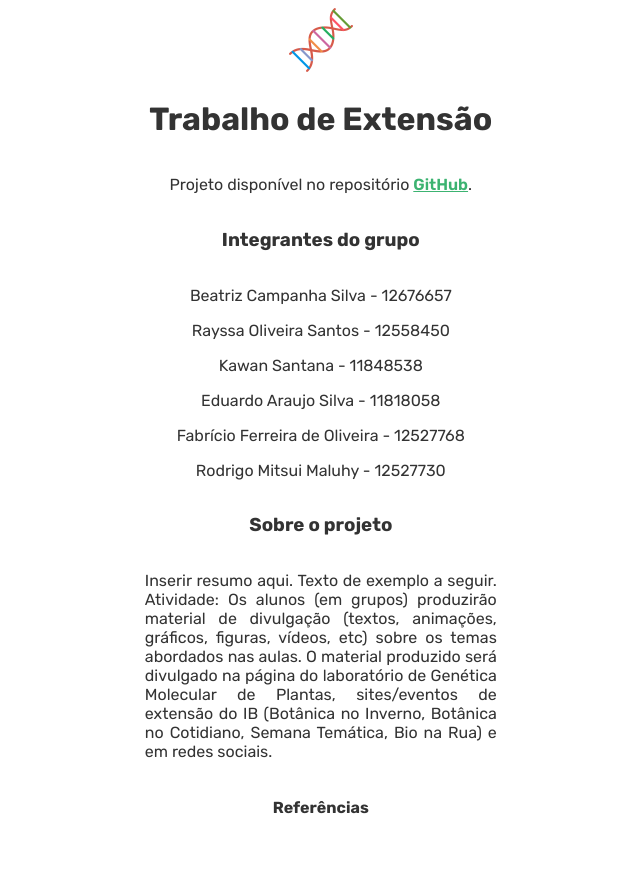
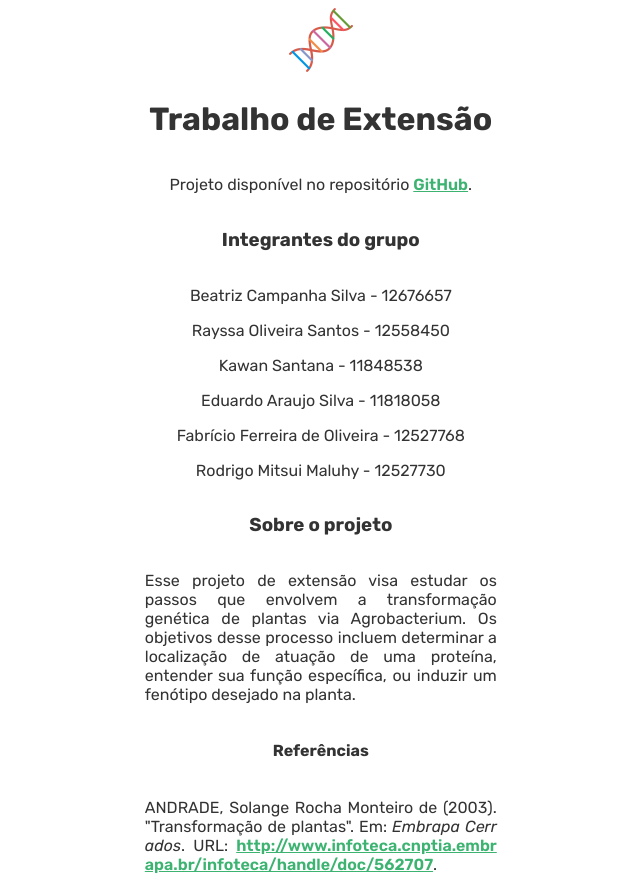
Before and after one commit to BCampanha/extensao-biomol, a Vue app: page / in a window 1280 px wide. Both pictures are taken after a click on the picture 628 px from the left and 40 px from the top of the page. Shown: the whole page, without its empty margins (308-948 px from the left). Before the commit the page ends 839 px from the top, so only its background shows below. Built offline with nearby package versions, Linux system fonts and the light colour scheme.

Commit message:
formatando referencias

```diff
--- a/src/views/SobreTrabalho.vue
+++ b/src/views/SobreTrabalho.vue
@@ -19,6 +19,18 @@
     <h3>Sobre o projeto</h3>
     <p class="resumo">{{ resumo }}</p>
     <h4>Referências</h4>
+    <p
+      v-for="referencia in referencias"
+      class="referencias"
+      :key="referencia.url"
+    >
+      {{ referencia.author.split(" ").pop().toLocaleUpperCase() }},
+      {{ referencia.author.split(" ").slice(0, -1).join(" ") }} ({{
+        referencia.year
+      }}). "{{ referencia.title }}". Em: <em>{{ referencia.publisher }}</em
+      >. URL: <a href="referencia.url">{{ referencia.url }}</a
+      >.
+    </p>
   </div>
 </template>
 
@@ -64,7 +76,7 @@ export default {
         },
       ],
       resumo:
-        "Inserir resumo aqui. Texto de exemplo a seguir. Atividade: Os alunos (em grupos) produzirão material de divulgação (textos, animações, gráficos, figuras, vídeos, etc) sobre os temas abordados nas aulas. O material produzido será divulgado na página do laboratório de Genética Molecular de Plantas, sites/eventos de extensão do IB (Botânica no Inverno, Botânica no Cotidiano, Semana Temática, Bio na Rua) e em redes sociais.",
+        "Esse projeto de extensão visa estudar os passos que envolvem a transformação genética de plantas via Agrobacterium. Os objetivos desse processo incluem determinar a localização de atuação de uma proteína, entender sua função específica, ou induzir um fenótipo desejado na planta.",
     };
   },
 };
@@ -77,6 +89,15 @@ export default {
   text-wrap: wrap;
   text-align: justify;
 }
+
+.referencias {
+  width: 22rem;
+  max-width: 95vw;
+  text-wrap: wrap;
+  text-align: justify;
+  word-break: break-all;
+}
+
 img {
   width: 22rem;
   max-width: 95vw;
```
